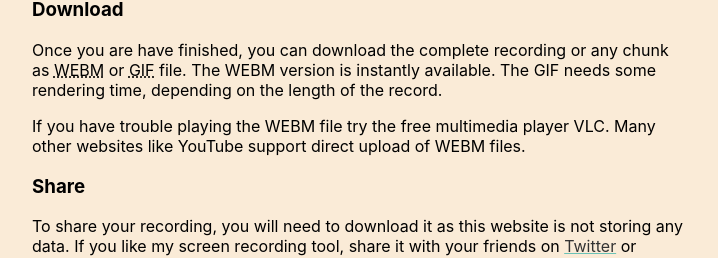
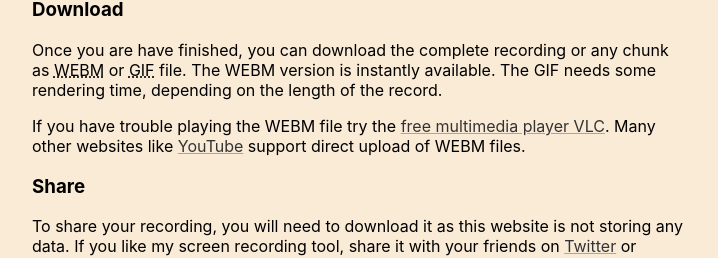
Before and after one commit to azettl/screenrecorder, a Jekyll site: the page built from README.md, in a window 1280 px wide, cut to the strip 654-1238 px from the top of the page. Shown: the part 326-584 px from the top of the strip, without its empty margins (280-998 px from the left). Built offline with Jekyll 4.4.1, drawn with Linux system fonts in a browser that asks for light colours; part of the change alters nothing that is shown.

```diff
--- a/_layouts/page.html
+++ b/_layouts/page.html
@@ -101,8 +101,8 @@
                     The WEBM version is instantly available. The GIF needs some rendering time, depending on the length of the record.
                 </p>
                 <p>
-                    If you have trouble playing the WEBM file try the <a href="https://www.videolan.org/vlc/" target="_blank" rel="noopener"></a>free multimedia player VLC</a>.
-                    Many other websites like <a href="https://www.youtube.com/" target="_blank" rel="noopener"></a>YouTube</a> support direct upload of WEBM files.
+                    If you have trouble playing the WEBM file try the <a href="https://www.videolan.org/vlc/" target="_blank" rel="noopener">free multimedia player VLC</a>.
+                    Many other websites like <a href="https://www.youtube.com/" target="_blank" rel="noopener">YouTube</a> support direct upload of WEBM files.
                 </p>
                 <h3>Share</h3>
                 <p>
```
